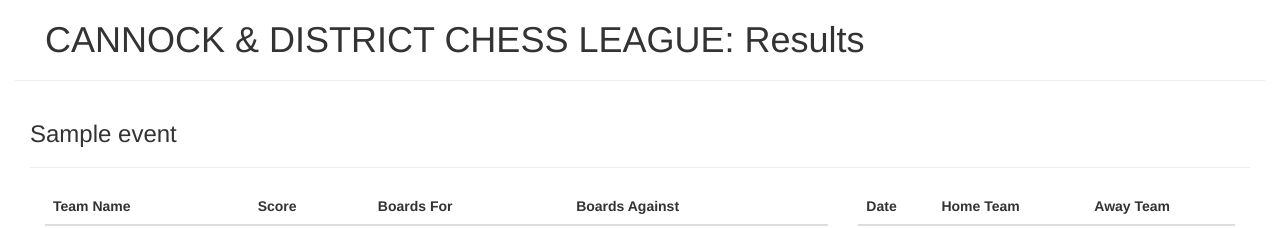
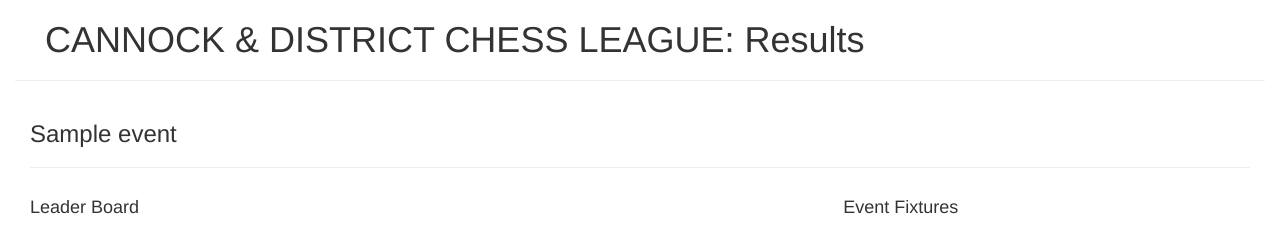
Before and after one commit to cdcl159/CDCL, a Django app: page /results/ in a window 1280 px wide. Shown: the part 144-372 px from the top of the page. Run offline with Django 3.2, Linux system fonts and the light colour scheme; tables that the repository leaves empty hold one stand-in row (values such as "Sample post"); lists and menus that the app fills with data are empty; some libraries are stand-ins or nearby versions.

Commit message:
html formatting and headers

```diff
--- a/cdclSite/templates/cdclSite/resultsPage.html
+++ b/cdclSite/templates/cdclSite/resultsPage.html
@@ -131,6 +131,15 @@
                     <h3>{{e.name}}</h3>
                     <hr>
                 </div>
+                <div class="col-sm-12 row">
+                    <div class="col-sm-8">
+                        <h4>Leader Board</h4>
+                    </div>
+                    <div class="col-sm-4">
+                        <h4>Event Fixtures</h4>
+                    </div>
+                </div>
+
                 <div class="col-sm-12 row-eq-height">
                     <div class="col-sm-8 leaderTableContainer">
                         <table class="table table-hover leaderTable" id="{{e.name}}_leaderTable">
@@ -156,6 +165,9 @@
                         </table>
                     </div>
                 </div>
+                <div class="col-sm-12">
+                    <br>
+                </div>
             {% endfor %}
         </div>
 
```
